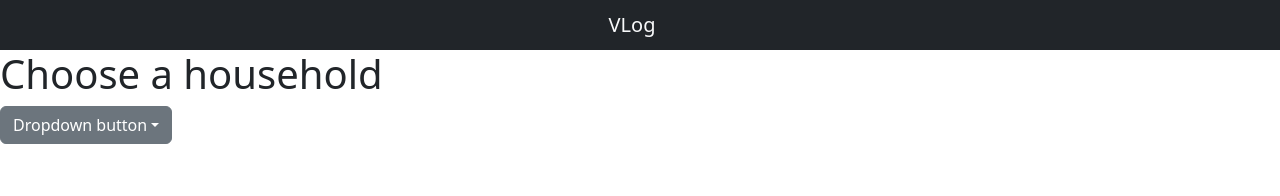
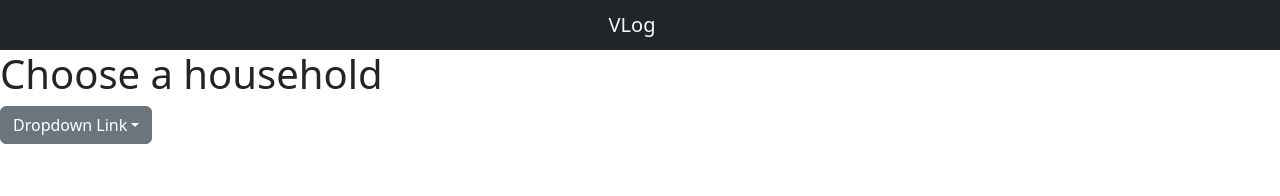
Before and after one commit to jaydgm/vlog, a React (Vite) app in the folder client/: page /vlog/schedule-meeting in a window 1280 px wide. Shown: the top 196 px of the page. Built offline with nearby package versions, Linux system fonts and the light colour scheme.

Commit message:
Add functionality to replace placeholder with selected item

```diff
--- a/client/src/components/Scheduler.jsx
+++ b/client/src/components/Scheduler.jsx
@@ -1,3 +1,4 @@
+import { useState } from "react";
 import 'bootstrap/dist/css/bootstrap.min.css';
 import '@popperjs/core';
 import { FontAwesomeIcon } from '@fortawesome/react-fontawesome';
@@ -7,17 +8,18 @@ import { useNavigate } from 'react-router';
 
 function Scheduler() {
 
+    const [selectedItem, setSelectedItem] = useState('');
+
     return (
         <>
             <h1>Choose a household</h1>
             <div className="dropdown">
                 <button className="btn btn-secondary dropdown-toggle" type="button" id="dropdownMenuButton1" data-bs-toggle="dropdown" aria-expanded="false">
-                            Dropdown button
-                        </button>
+                    {selectedItem ? selectedItem : "Dropdown Link"}
+                </button>
                 <ul className="dropdown-menu" aria-labelledby="dropdownMenuButton1">
-                    <li><a className="dropdown-item" href="#">Action</a></li>
-                    <li><a className="dropdown-item" href="#">Another action</a></li>
-                    <li><a className="dropdown-item" href="#">Something else here</a></li>
+                <li><a className="dropdown-item" href="#" onClick={() => setSelectedItem('Action')}>Action</a></li>
+
                 </ul>
             </div>
         </>
```
